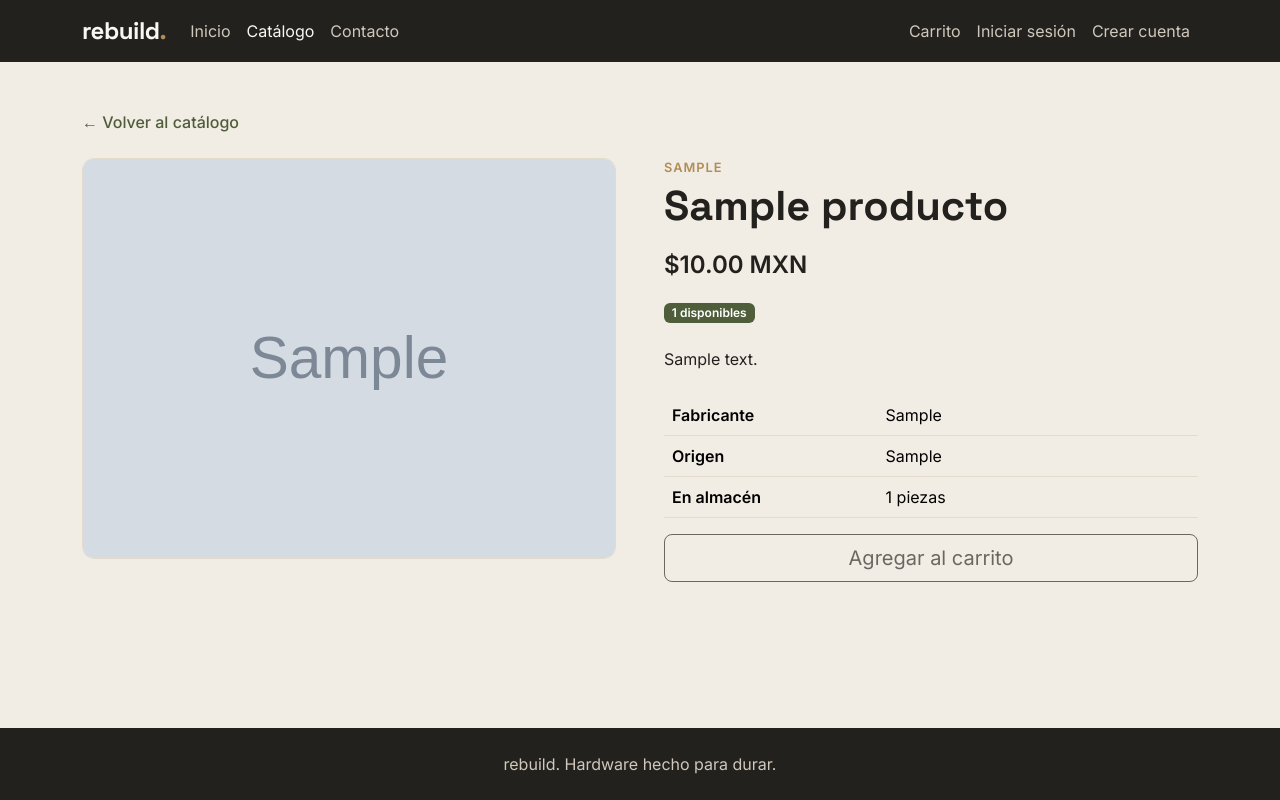
After one commit to cvz-dev/tienda_ppi, a PHP site: page /producto.php?id=1 in a window 1280 px wide. The commit adds this page. Run offline with PHP 8.4, Linux system fonts and the light colour scheme; tables that the repository leaves empty hold one stand-in row (values such as "Sample post"); grey boxes marked "Sample" are stand-in pictures; data that the repository does not hold is empty.

Commit message:
Se agegó la vista del detalle de cada producto

```diff
--- a/catalogo.php
+++ b/catalogo.php
@@ -48,11 +48,12 @@
 
                 while ($row = mysqli_fetch_array($resultado)) {
                     echo "<div class='col'>";
-                    echo "<div class='tarjeta producto h-100'>";
+                    echo "<div class='tarjeta producto h-100 position-relative'>";
                     echo "<img src='" . htmlspecialchars($row['foto']) . "' class='producto-foto' alt='" . htmlspecialchars($row['nombre']) . "'>";
                     echo "<div class='p-3'>";
                     echo "<p class='producto-fabricante mb-1'>" . htmlspecialchars($row['fabricante']) . "</p>";
-                    echo "<h2 class='producto-nombre'>" . htmlspecialchars($row['nombre']) . "</h2>";
+                    // stretched-link hace que toda la tarjeta sea clic hacia el detalle
+                    echo "<h2 class='producto-nombre'><a class='stretched-link' href='producto.php?id=" . $row['id_producto'] . "'>" . htmlspecialchars($row['nombre']) . "</a></h2>";
                     echo "<p class='producto-precio mb-2'>$" . number_format($row['precio'], 2) . " MXN</p>";
 
                     if ($row['cantidad_almacen'] > 0) {
--- a/css/styles.css
+++ b/css/styles.css
@@ -15,6 +15,8 @@
     --bs-body-font-family: "Inter", sans-serif;
     --bs-link-color: var(--musgo);
     --bs-link-hover-color: var(--musgo-oscuro);
+    --bs-link-color-rgb: 79, 93, 58;
+    --bs-link-hover-color-rgb: 62, 74, 45;
     --bs-border-color: var(--borde);
 }
 
@@ -109,6 +111,9 @@ main {
 /* Productos del catálogo */
 .producto {
     overflow: hidden;
+    /* Borde de 2px desde el inicio para que al pasar el mouse solo cambie de color */
+    border-width: 2px;
+    transition: border-color 0.2s, box-shadow 0.2s, transform 0.2s;
 }
 
 .producto-foto {
@@ -131,6 +136,17 @@ main {
     font-weight: 700;
 }
 
+.producto-nombre a {
+    color: var(--carbon);
+    text-decoration: none;
+}
+
+.producto:hover {
+    border-color: var(--laton);
+    box-shadow: 0 8px 20px rgba(35, 33, 30, 0.08);
+    transform: translateY(-3px);
+}
+
 .producto-precio {
     font-weight: 600;
 }
@@ -143,6 +159,43 @@ main {
     background-color: var(--carbon);
 }
 
+/* Detalle de producto */
+.enlace-volver {
+    color: var(--musgo);
+    font-weight: 500;
+    text-decoration: none;
+}
+
+.enlace-volver:hover {
+    color: var(--musgo-oscuro);
+    text-decoration: underline;
+}
+
+.detalle-foto {
+    width: 100%;
+    aspect-ratio: 4 / 3;
+    object-fit: cover;
+}
+
+.detalle-nombre {
+    font-size: clamp(1.8rem, 4vw, 2.6rem);
+    font-weight: 700;
+}
+
+.detalle-precio {
+    font-size: 1.5rem;
+    font-weight: 600;
+}
+
+.detalle-ficha {
+    --bs-table-bg: transparent;
+}
+
+.detalle-ficha th {
+    width: 40%;
+    font-weight: 600;
+}
+
 /* Footer */
 .footer-rebuild {
     background-color: var(--carbon);
--- /dev/null
+++ b/producto.php
@@ -0,0 +1,123 @@
+<?php
+    // Se busca el producto antes de mostrar la página para poder usar su nombre en el título
+    $producto = null;
+
+    if (isset($_GET['id'])) {
+        $id = (int) $_GET['id'];
+
+        $con = mysqli_connect("db", "root", "root_password", "tienda_ppi");
+
+        if (mysqli_connect_errno()) {
+            die("Error al conectar con MySQL: " . mysqli_connect_error());
+        }
+
+        $sql = "SELECT nombre, descripcion, foto, precio, cantidad_almacen, fabricante, origen FROM productos WHERE id_producto = ?;";
+        $stmt = mysqli_prepare($con, $sql);
+        mysqli_stmt_bind_param($stmt, "i", $id);
+        mysqli_stmt_execute($stmt);
+        $resultado = mysqli_stmt_get_result($stmt);
+        $producto = mysqli_fetch_array($resultado);
+
+        mysqli_stmt_close($stmt);
+        mysqli_close($con);
+    }
+
+    if ($producto) {
+        $titulo = $producto['nombre'];
+    } else {
+        http_response_code(404);
+        $titulo = "Producto no encontrado";
+    }
+?>
+<!DOCTYPE html>
+<html lang="es">
+<head>
+    <meta charset="UTF-8">
+    <meta name="viewport" content="width=device-width, initial-scale=1.0">
+    <title>Rebuild - <?php echo htmlspecialchars($titulo); ?></title>
+
+    <link href="https://cdn.jsdelivr.net/npm/bootstrap@5.3.8/dist/css/bootstrap.min.css" rel="stylesheet">
+    <link href="https://fonts.googleapis.com/css2?family=Inter:wght@400;500;600&family=Space+Grotesk:wght@500;700&display=swap" rel="stylesheet">
+    <link href="css/styles.css" rel="stylesheet">
+</head>
+<body>
+    <nav class="navbar navbar-expand-lg navbar-dark navbar-rebuild">
+        <div class="container">
+            <a class="navbar-brand" href="index.php">rebuild<span>.</span></a>
+            <button class="navbar-toggler" type="button" data-bs-toggle="collapse" data-bs-target="#menuPrincipal">
+                <span class="navbar-toggler-icon"></span>
+            </button>
+            <div class="collapse navbar-collapse" id="menuPrincipal">
+                <ul class="navbar-nav me-auto">
+                    <li class="nav-item"><a class="nav-link" href="index.php">Inicio</a></li>
+                    <li class="nav-item"><a class="nav-link active" href="catalogo.php">Catálogo</a></li>
+                    <li class="nav-item"><a class="nav-link" href="contacto.php">Contacto</a></li>
+                </ul>
+                <ul class="navbar-nav">
+                    <li class="nav-item"><a class="nav-link" href="#">Carrito</a></li>
+                    <li class="nav-item"><a class="nav-link" href="#">Iniciar sesión</a></li>
+                    <li class="nav-item"><a class="nav-link" href="#">Crear cuenta</a></li>
+                </ul>
+            </div>
+        </div>
+    </nav>
+
+    <main class="container py-5">
+        <a class="enlace-volver d-inline-block mb-4" href="catalogo.php">&larr; Volver al catálogo</a>
+
+        <?php if ($producto) { ?>
+            <div class="row g-5">
+                <div class="col-md-6">
+                    <img src="<?php echo htmlspecialchars($producto['foto']); ?>" class="detalle-foto tarjeta" alt="<?php echo htmlspecialchars($producto['nombre']); ?>">
+                </div>
+
+                <div class="col-md-6">
+                    <p class="producto-fabricante mb-1"><?php echo htmlspecialchars($producto['fabricante']); ?></p>
+                    <h1 class="detalle-nombre"><?php echo htmlspecialchars($producto['nombre']); ?></h1>
+                    <p class="detalle-precio my-3">$<?php echo number_format($producto['precio'], 2); ?> MXN</p>
+
+                    <?php if ($producto['cantidad_almacen'] > 0) { ?>
+                        <span class="badge badge-disponible"><?php echo $producto['cantidad_almacen']; ?> disponibles</span>
+                    <?php } else { ?>
+                        <span class="badge badge-agotado">Agotado</span>
+                    <?php } ?>
+
+                    <p class="mt-4"><?php echo htmlspecialchars($producto['descripcion']); ?></p>
+
+                    <table class="table detalle-ficha mt-4">
+                        <tr>
+                            <th>Fabricante</th>
+                            <td><?php echo htmlspecialchars($producto['fabricante']); ?></td>
+                        </tr>
+                        <tr>
+                            <th>Origen</th>
+                            <td><?php echo htmlspecialchars($producto['origen']); ?></td>
+                        </tr>
+                        <tr>
+                            <th>En almacén</th>
+                            <td><?php echo $producto['cantidad_almacen']; ?> piezas</td>
+                        </tr>
+                    </table>
+
+                    <!-- El carrito se activa en una fase posterior -->
+                    <button type="button" class="btn btn-musgo btn-lg w-100" disabled>Agregar al carrito</button>
+                </div>
+            </div>
+        <?php } else { ?>
+            <div class="tarjeta p-5 text-center">
+                <h1>Producto no encontrado</h1>
+                <p class="mb-4">El producto que buscas no existe o ya no está disponible.</p>
+                <a class="btn btn-musgo" href="catalogo.php">Ir al catálogo</a>
+            </div>
+        <?php } ?>
+    </main>
+
+    <footer class="footer-rebuild py-4">
+        <div class="container text-center">
+            <p class="mb-0">rebuild. Hardware hecho para durar.</p>
+        </div>
+    </footer>
+
+    <script src="https://cdn.jsdelivr.net/npm/bootstrap@5.3.8/dist/js/bootstrap.bundle.min.js"></script>
+</body>
+</html>
```
